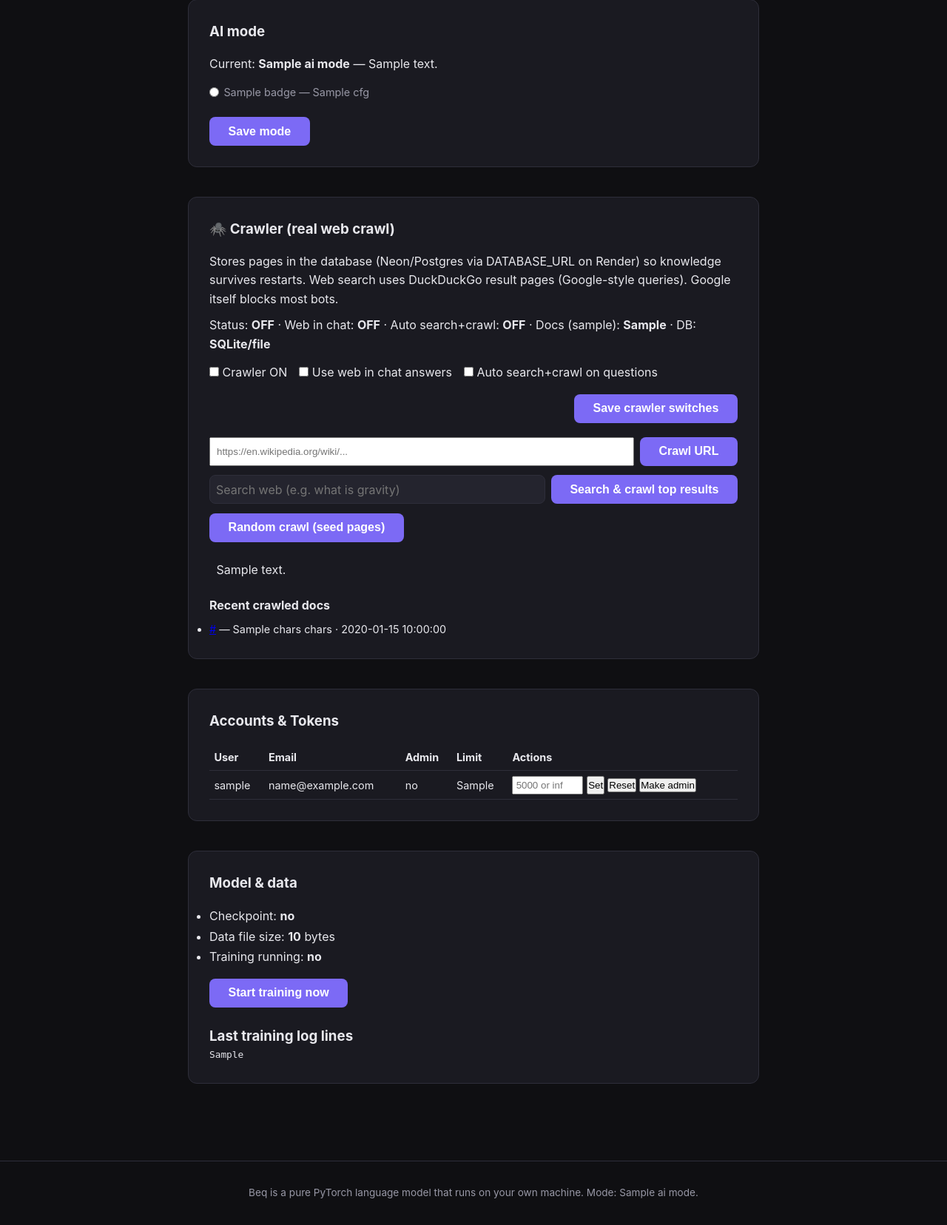
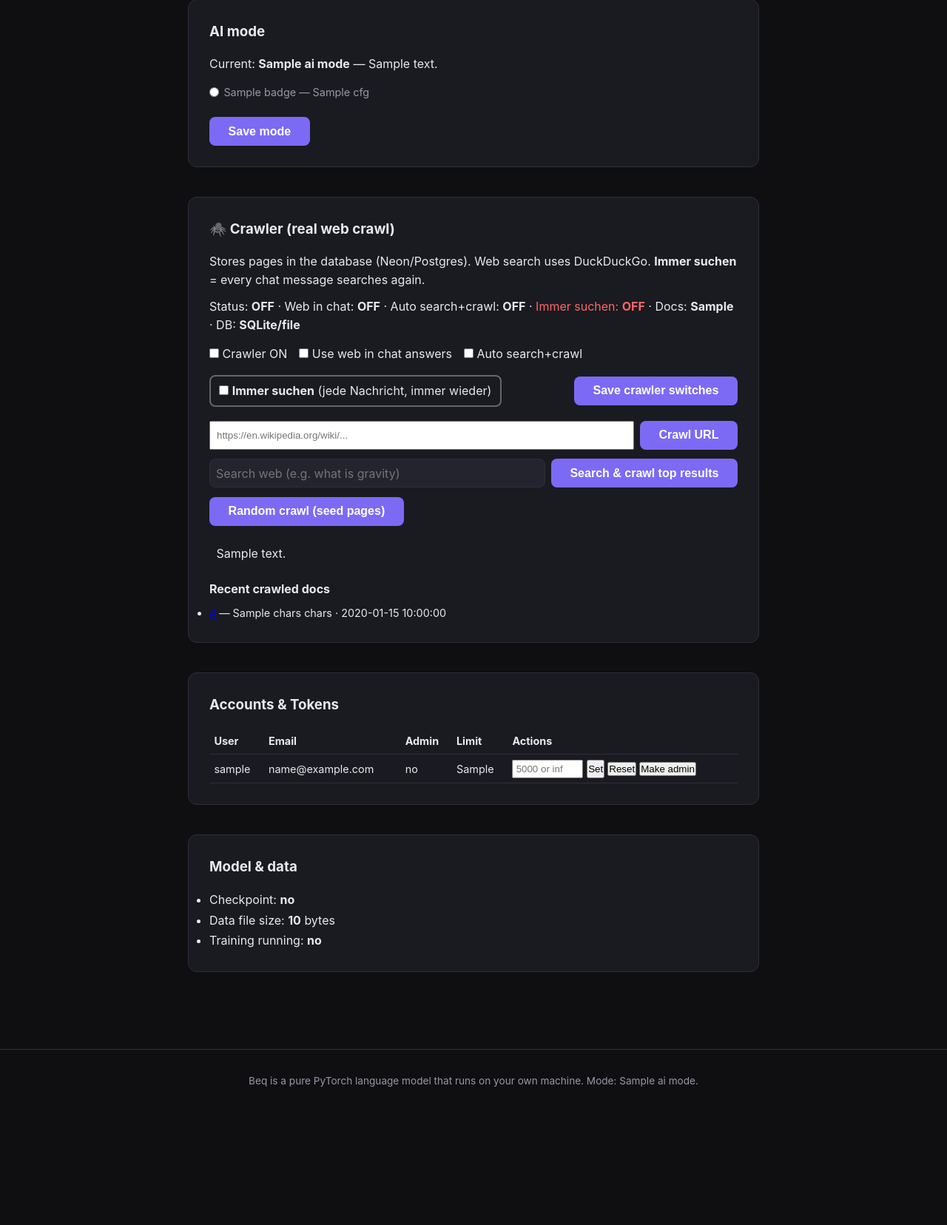
Before and after one commit to SlabyLol/beq-open-source, a FastAPI app: template web/templates/admin.html in a window 1280 px wide. Shown: the part 248-1904 px from the top of the page at 74% size. After the commit the page ends 1717 px from the top, so only its background shows below. Run offline with FastAPI, Linux system fonts and the light colour scheme; the template is opened without the code that fills it: most values are stand-ins (such as "Sample title", 1, 10 or a date in 2020); some libraries are stand-ins or nearby versions.

Commit message:
Immer-suchen Schalter: always_search ON = jede Chat-Nachricht sucht erneut

```diff
--- a/web/searcher.py
+++ b/web/searcher.py
@@ -113,11 +113,20 @@ def _looks_like_search(prompt: str) -> bool:
 
 
 def try_search_answer(prompt: str, use_web: bool = True) -> str | None:
-    """Answer from crawl store + Wikipedia + LIVE search&crawl when needed."""
+    """Answer from crawl store + Wikipedia + LIVE search&crawl.
+
+    When always_search is ON: every message triggers search (again and again).
+    """
     if not crawler.is_enabled():
         return None
     if not crawler.auto_search_enabled() and not crawler.web_in_chat_enabled():
         return None
+
+    always = False
+    try:
+        always = crawler.always_search_enabled()
+    except Exception:
+        always = True
 
     store_only = not (use_web and crawler.web_in_chat_enabled())
 
@@ -128,10 +137,13 @@ def try_search_answer(prompt: str, use_web: bool = True) -> str | None:
         q,
         flags=re.I,
     ).strip(" ?")
+    if not q:
+        q = prompt.strip()
 
-    store_hits = crawler.search_store(prompt if not q else q, limit=3)
+    store_hits = crawler.search_store(q, limit=3)
 
-    if not _looks_like_search(prompt):
+    # Gate: only skip search for non-question chatter unless always_search ON
+    if not always and not _looks_like_search(prompt):
         if store_hits and store_hits[0]["score"] >= 0.55:
             top = store_hits[0]
             title = top.get("title") or ""
@@ -158,8 +170,8 @@ def try_search_answer(prompt: str, use_web: bool = True) -> str | None:
             if top.get("url"):
                 parts.append(f"(Crawled: {top['url']})")
 
-    # Live crawl only when we have nothing useful yet (avoid long request timeouts)
-    need_live = not parts
+    # Live crawl when empty, or when always_search and results weak
+    need_live = (not parts) or (always and not found.get("web") and not (found.get("store") and found["store"][0]["score"] >= 0.5))
     if need_live and crawler.auto_search_enabled() and not store_only:
         try:
             live = crawler.search_and_crawl(q or prompt, max_pages=2)
--- a/web/templates/admin.html
+++ b/web/templates/admin.html
@@ -27,22 +27,27 @@
 <section class="chat-box">
     <h3 style="margin-bottom:1rem;">🕷️ Crawler (real web crawl)</h3>
     <p style="margin-bottom:0.6rem; color:var(--muted);">
-        Stores pages in the database (Neon/Postgres via DATABASE_URL on Render) so knowledge survives restarts.
-        Web search uses DuckDuckGo result pages (Google-style queries). Google itself blocks most bots.
+        Stores pages in the database (Neon/Postgres). Web search uses DuckDuckGo.
+        <strong>Immer suchen</strong> = every chat message searches again.
     </p>
     <p style="margin-bottom:0.8rem;">
         Status:
         <strong>{{ "ON" if crawl_status.enabled else "OFF" }}</strong>
         · Web in chat: <strong>{{ "ON" if crawl_status.web_in_chat else "OFF" }}</strong>
         · Auto search+crawl: <strong>{{ "ON" if crawl_status.auto_search else "OFF" }}</strong>
-        · Docs (sample): <strong>{{ crawl_status.doc_count_sample }}</strong>
+        · <span style="color:{% if crawl_status.always_search %}#3ddc84{% else %}#f66{% endif %}">Immer suchen: <strong>{{ "ON" if crawl_status.always_search else "OFF" }}</strong></span>
+        · Docs: <strong>{{ crawl_status.doc_count_sample }}</strong>
         · DB: <strong>{{ "Postgres/Neon" if crawl_status.using_postgres else "SQLite/file" }}</strong>
     </p>
 
     <form action="/admin/crawl/settings" method="post" style="display:flex; flex-wrap:wrap; gap:1rem; align-items:center; margin-bottom:1.2rem;">
         <label><input type="checkbox" name="enabled" value="1" {% if crawl_status.enabled %}checked{% endif %}> Crawler ON</label>
         <label><input type="checkbox" name="web_in_chat" value="1" {% if crawl_status.web_in_chat %}checked{% endif %}> Use web in chat answers</label>
-        <label><input type="checkbox" name="auto_search" value="1" {% if crawl_status.auto_search %}checked{% endif %}> Auto search+crawl on questions</label>
+        <label><input type="checkbox" name="auto_search" value="1" {% if crawl_status.auto_search %}checked{% endif %}> Auto search+crawl</label>
+        <label style="padding:0.4rem 0.7rem; border:2px solid {% if crawl_status.always_search %}#3ddc84{% else %}#666{% endif %}; border-radius:8px; background:{% if crawl_status.always_search %}rgba(61,220,132,0.15){% else %}transparent{% endif %};">
+            <input type="checkbox" name="always_search" value="1" {% if crawl_status.always_search %}checked{% endif %}>
+            <strong>Immer suchen</strong> (jede Nachricht, immer wieder)
+        </label>
         <button type="submit" class="btn-primary">Save crawler switches</button>
     </form>
 
@@ -121,12 +126,5 @@
         <li>Data file size: <strong>{{ data_stats.size_bytes }}</strong> bytes</li>
         <li>Training running: <strong>{{ "yes" if training_running else "no" }}</strong></li>
     </ul>
-    <form action="/admin/train" method="post" style="margin-top:1rem;">
-        <button type="submit" class="btn-primary" {% if training_running %}disabled{% endif %}>
-            {% if training_running %}Training running…{% else %}Start training now{% endif %}
-        </button>
-    </form>
-    <h3 style="margin-top:1.5rem;">Last training log lines</h3>
-    <pre style="white-space:pre-wrap; font-size:0.8rem; max-height:240px; overflow:auto;">{{ log_tail or "(empty)" }}</pre>
 </section>
 {% endblock %}
```
Also changed, not shown: web/crawl_admin.py (+5 -2 lines).
